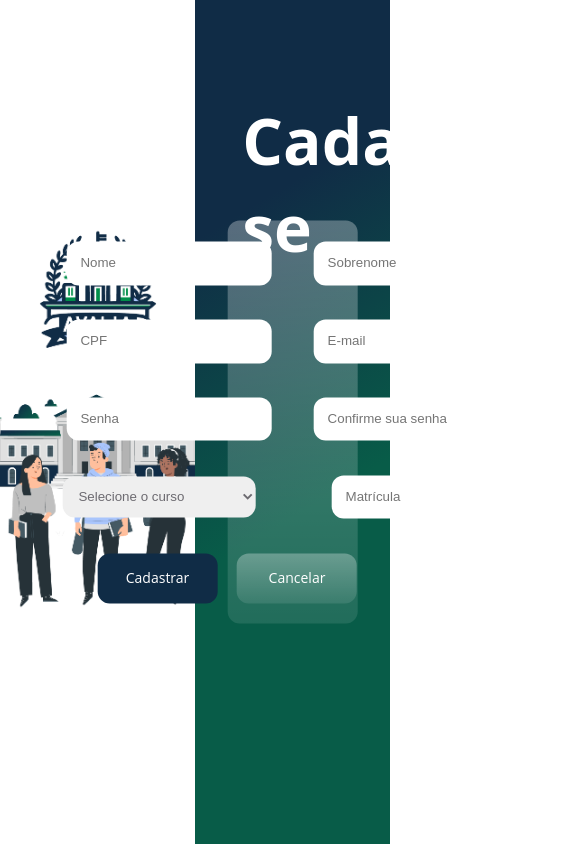
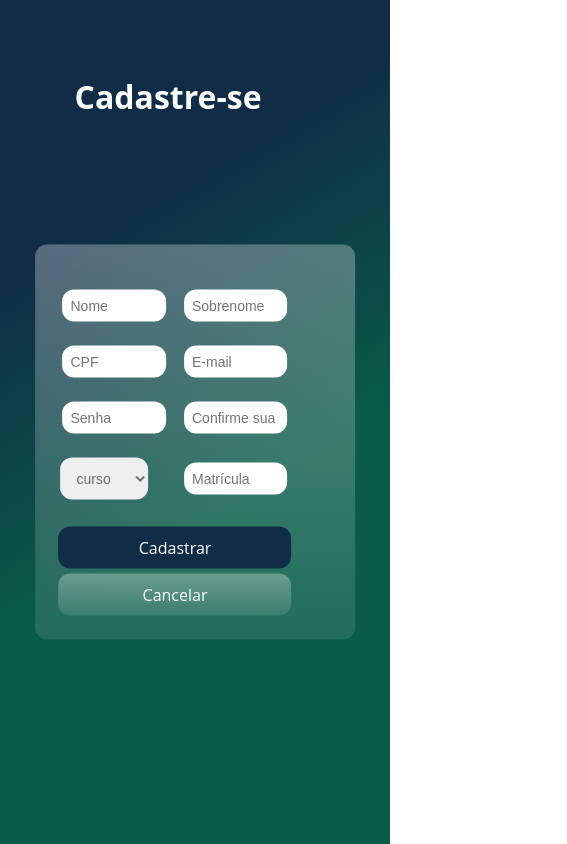
Before and after one commit to unb-mds/2024-1-squad04, a Vue app in the folder vue-app/: page /login in a window 390 px wide. Both pictures are taken after a click on the element "Cadastre-se". Shown: the top 844 px of the page, 567 px wide, since content can reach past the window. Built offline with nearby package versions, Linux system fonts and the light colour scheme.

Commit message:
Tornando a tela cadastro responsiva e estilizando a pagina login

```diff
--- a/vue-app/src/components/CadastroComponent.vue
+++ b/vue-app/src/components/CadastroComponent.vue
@@ -63,7 +63,7 @@
                   <div class="element">
                     <label for="curso" class="mr-2"></label>
                     <select id="curso" v-model="formData.curso" class="form-control" required>
-                    <option value="">Selecione o curso</option>
+                      <option value="">curso</option>
                       <option value="Engenharia de Software">Engenharia de Software</option>
                       <option value="Engenharia Aeroespacial">Engenharia Aeroespacial</option>
                       <option value="Engenharia Automotiva">Engenharia Automotiva</option>
@@ -215,7 +215,7 @@ export default {
   }
 
   .card {
-  position: absolute;
+    position: relative;
     top: 50%; /* Define o topo como 50% da altura da div pai */
     left: 50%; /* Define a margem esquerda como 50% da largura da div pai */
     transform: translate(-50%, -50%); /* Move o elemento de volta metade de sua largura e metade de sua altura */
@@ -276,7 +276,8 @@ export default {
     margin-right: 0%;
   }
 
-.form-control{
+  .form-control {
+    width: 100%;
     border-radius: 12px;
     border: none; /* Remove a sombra */
     padding: 8%;
@@ -291,10 +292,6 @@ export default {
     padding: 12px;
     color: #6D6B71;
   }
-
-
-
-
 
 
   .btn-cadastrar {
@@ -348,4 +345,158 @@ export default {
     color: white;
     font-family: 'Inter', sans-serif;
   }
+
+  /* Estilos para telas menores que 1203px */
+  @media screen and (max-width: 1203px) {
+    .container {
+      flex-direction: column;
+      align-items: center;
+    }
+
+    .bg-blue {
+      position: absolute;
+      top: 0;
+      left: 0;
+      width: 100%;
+      height: 100%;
+      background: linear-gradient(149deg, #102C46 25%, #085C48 60%);
+      z-index: -1;
+    }
+
+    .card {
+      position: relative;
+      width: 50%;
+      height: auto;
+      border-radius: 12px;
+      background: linear-gradient(rgba(255, 255, 255, 0.3), rgba(255, 255, 255, 0.1));
+      z-index: 1;
+      margin-left: 10px;
+      margin-right: 20px;
+      margin-top: 60px; /* Espaçamento superior */
+      margin-bottom: 20px; /* Espaçamento inferior */
+    }
+
+    .title {
+      text-align: center;
+      font-size: 200%;
+    }
+
+    .inputs {
+      display: grid;
+      gap: 10px;
+      margin-top: 20px;
+      margin-right: 40px;
+    }
+
+    .form-group {
+      display: flex;
+      margin-bottom: 10px; /* Adicionar margem inferior para separar os grupos de inputs */
+    }
+
+    .element {
+      width: 100%;
+      margin-right: 10px; /* Adicionar espaçamento entre os inputs na mesma linha */
+      padding: 2px;
+    }
+
+    .form-control {
+      width: calc(100% - 20px); /* Ajusta a largura para 100% menos a margem */
+      padding: 8px;
+      font-size: 14px;
+    }
+
+    .btn-cadastrar,
+    .btn-cancelar {
+      width: 100%;
+      margin-top: 5px;
+      padding: 10px;
+      font-size: 16px;
+    }
+
+    .custom-image {
+    max-width: 100%;
+    max-height: 100%;
+    top: calc(100% + 20px); /* Posiciona a imagem abaixo do card */
+    left: 50%;
+    transform: translateX(-50%);
+  }
+
+
+  }
+  /* Estilos para telas menores que 768px */
+  @media screen and (max-width: 768px) {
+    .container {
+      flex-direction: column;
+      align-items: center;
+    }
+
+    .bg-blue {
+      position: absolute;
+      top: 0;
+      left: 0;
+      width: 100%;
+      height: 100%;
+      background: linear-gradient(149deg, #102C46 25%, #085C48 60%);
+      z-index: -1;
+    }
+
+    .card {
+      position: relative;
+      width: 70%;
+      padding: 6%;
+      border-radius: 12px;
+      background: linear-gradient(rgba(255, 255, 255, 0.3), rgba(255, 255, 255, 0.1));
+      z-index: 1;
+      margin-left: auto; /* Auto margem à esquerda */
+      margin-right: 100px; /* Auto margem à direita */
+      margin-top: 20px; /* Espaçamento superior */
+      margin-bottom: 20px; /* Espaçamento inferior */
+    }
+
+    .title {
+      text-align: center;
+      font-size: 200%;
+    }
+
+    .inputs {
+      display: grid;
+      gap: 10px;
+      margin-top: 20px;
+    }
+
+    .form-group {
+      display: flex;
+      margin-bottom: 10px; /* Adicionar margem inferior para separar os grupos de inputs */
+    }
+
+    .element {
+      width: 100%;
+      margin-right: 10px; /* Adicionar espaçamento entre os inputs na mesma linha */
+      padding: 2px;
+    }
+
+    .form-control {
+      width: calc(100% - 20px); /* Ajusta a largura para 100% menos a margem */
+      padding: 8px;
+      font-size: 14px;
+    }
+
+    .btn-cadastrar,
+    .btn-cancelar {
+      width: 100%;
+      margin-top: 5px;
+      padding: 10px;
+      font-size: 16px;
+    }
+
+    .custom-image {
+    max-width: 100%;
+    max-height: 100%;
+    top: calc(100% + 20px); /* Posiciona a imagem abaixo do card */
+    left: 50%;
+    transform: translateX(-50%);
+  }
+
+
+  }
   </style>
--- a/vue-app/src/components/LoginComponent.vue
+++ b/vue-app/src/components/LoginComponent.vue
@@ -1,5 +1,11 @@
 <template>
-    <div class="overlay">
+    <div class="container-fluid p-0">
+        <div class="row m-0">
+            <div class="col-lg-6 d-none d-lg-block">
+                <img src="@/assets/TelaCadastro.png" alt="Tela de Cadastro" class="custom-image">
+            </div>
+            <div class="col-lg-6 px-4 py-5 bg-blue">
+                <h1 class="title">Entrar</h1>
                 <div class="card">
                     <form class='form'>
                         <div class='inputs'>
@@ -16,7 +22,10 @@
                     <p class="login-error">{{erro}}</p>
                 </div>
             </div>
+        </div>
+    </div>
 </template>
+
 
 <script>
 
@@ -34,10 +43,8 @@ export default {
     methods: {
 
         async HandleCadastro() {
-
             router.push('/cadastro');
         },
-
 
         async autenticarLogin(emailEntrada, senhaEntrada){
             try {
@@ -59,8 +66,6 @@ export default {
             }
         },
 
-
-
         async HandleLogin() {
             try {
                 this.erro = '';
@@ -75,42 +80,105 @@ export default {
                 console.error('Erro ao executar o login:', error);
             }
         }
-    },
-    mounted() {
-        document.body.style.backgroundColor = 'gray';
-        document.body.style.display = 'flex';
-        document.body.style.justifyContent = 'center';
-        document.body.style.alignItems = 'center';
-        document.body.style.height = '100vh';
-        document.body.style.flexDirection = 'column';
-        document.body.style.overflow = 'hidden';
-    },
-    beforeUnmount() {
-        document.body.style.backgroundColor = null;
     }
 }
 </script>
 
 <style scoped>
-.card{
+.container {
+    display: flex;
     background-color: white;
-    display: grid;
-    padding: 10px;
-    padding-bottom: 0;
   }
+
+  .bg-white {
+    flex: 1; /* Ocupa todo o espaço restante */
+  }
+
+  .bg-blue {
+    position: absolute;
+    top: 0;
+    right: 0;
+    width: 50%; /* Largura do elemento */
+    height: 100%;
+    background: linear-gradient(149deg, #102C46 25%, #085C48 60%);
+  }
+
+  .card {
+    position: relative;
+    top: 50%; /* Define o topo como 50% da altura da div pai */
+    left: 50%; /* Define a margem esquerda como 50% da largura da div pai */
+    transform: translate(-50%, -50%); /* Move o elemento de volta metade de sua largura e metade de sua altura */
+    width: 55%; /* Largura do elemento */
+    height: 45%;
+    background: linear-gradient(rgba(255, 255, 255, 0.3), rgba(255, 255, 255, 0.1));
+    border-radius: 12px;
+    padding: 6%;
+    margin-bottom: 50px;
+  }
+
+/* Estilos adicionais para o título "Entrar" */
+.title {
+    position: absolute; /* Define o título como posição absoluta */
+    top: calc(50% - 46%); /* Ajusta a posição vertical do topo do título */
+    left: calc(50% - 36%); /* Ajusta a posição horizontal para alinhar com o card */
+    font-family: 'Open Sans', sans-serif;
+    font-size: 400%;
+    color: #fff; /* Cor branca */
+    padding: 20px; /* Padding para todos os lados */
+  }
+
+  /* Estilos adicionais para os outros textos */
+  .text {
+    font-family: 'Inter', sans-serif;
+    font-size: 14px;
+    letter-spacing: 5%;
+    color: #6D6B71; /* Cor cinza */
+  }
+
+
 .inputs{
     display: grid;
+    gap: 10px;
+    margin-bottom: 20px;
 }
+
 .buttons-login{
     display: flex;
     justify-content: center;
     align-items: center;
+    margin-top: 10px;
 }
-.h2-login {
-    color: blue;
+
+.login-button {
+    padding: 10px 20px;
+    border: none;
+    border-radius: 12px;
+    background-color: #102C46;
+    color: white;
+    cursor: pointer;
+    transition: background-color 0.3s ease;
 }
-.error-message {
+
+.login-button:hover {
+    background-color: #003366;
+}
+
+.cadastrar-p {
+    margin-left: 10px;
+    cursor: pointer;
+}
+
+.login-error {
     color: red;
     font-size: 14px;
+    margin-top: 10px;
+}
+.custom-image {
+    position: absolute;
+    top: 50%;
+    left: 25%;
+    transform: translate(-50%, -50%);
+    max-width: 100%;
+    max-height: 100%;
   }
 </style>
```
Lines whose indentation alone changed are shown as unchanged.
